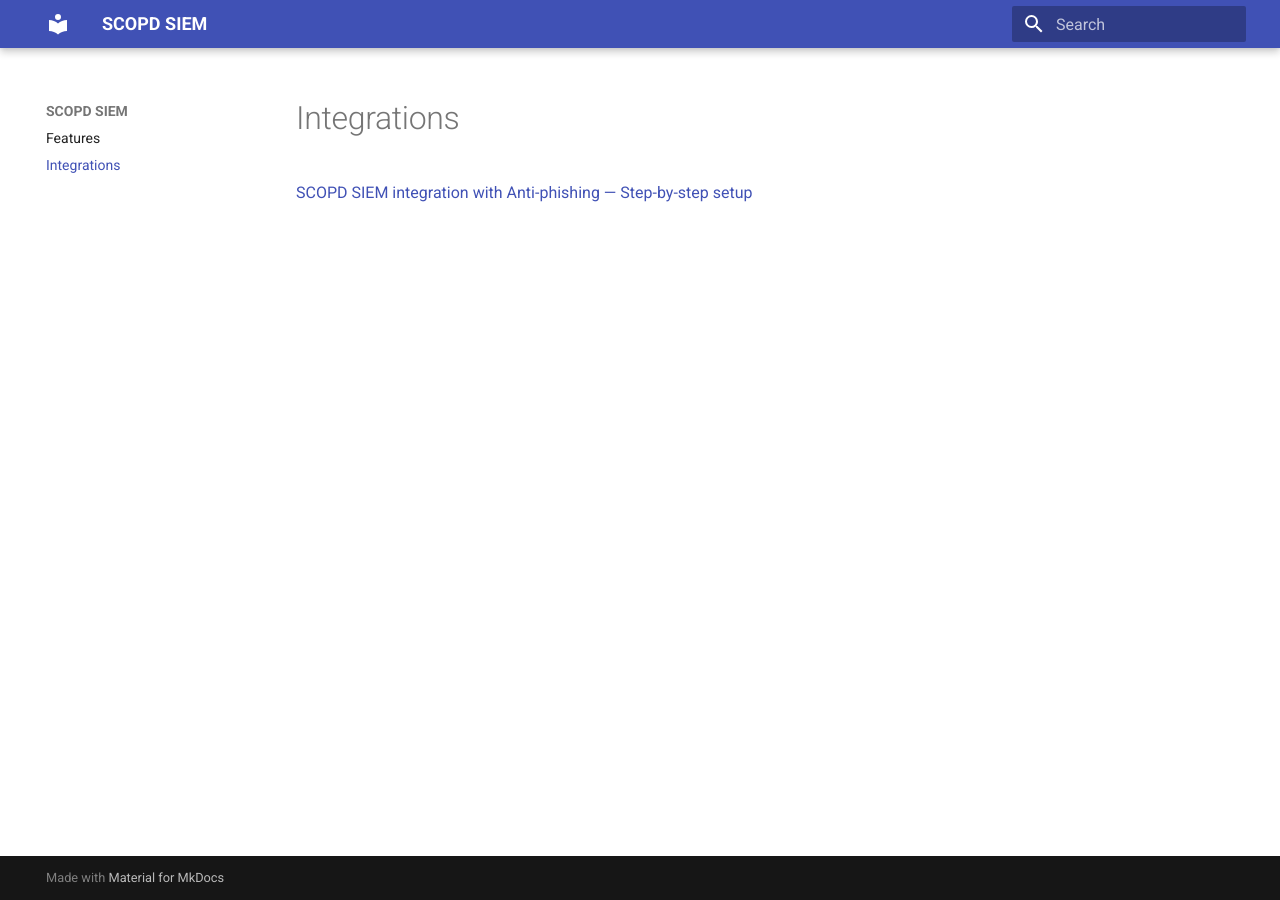
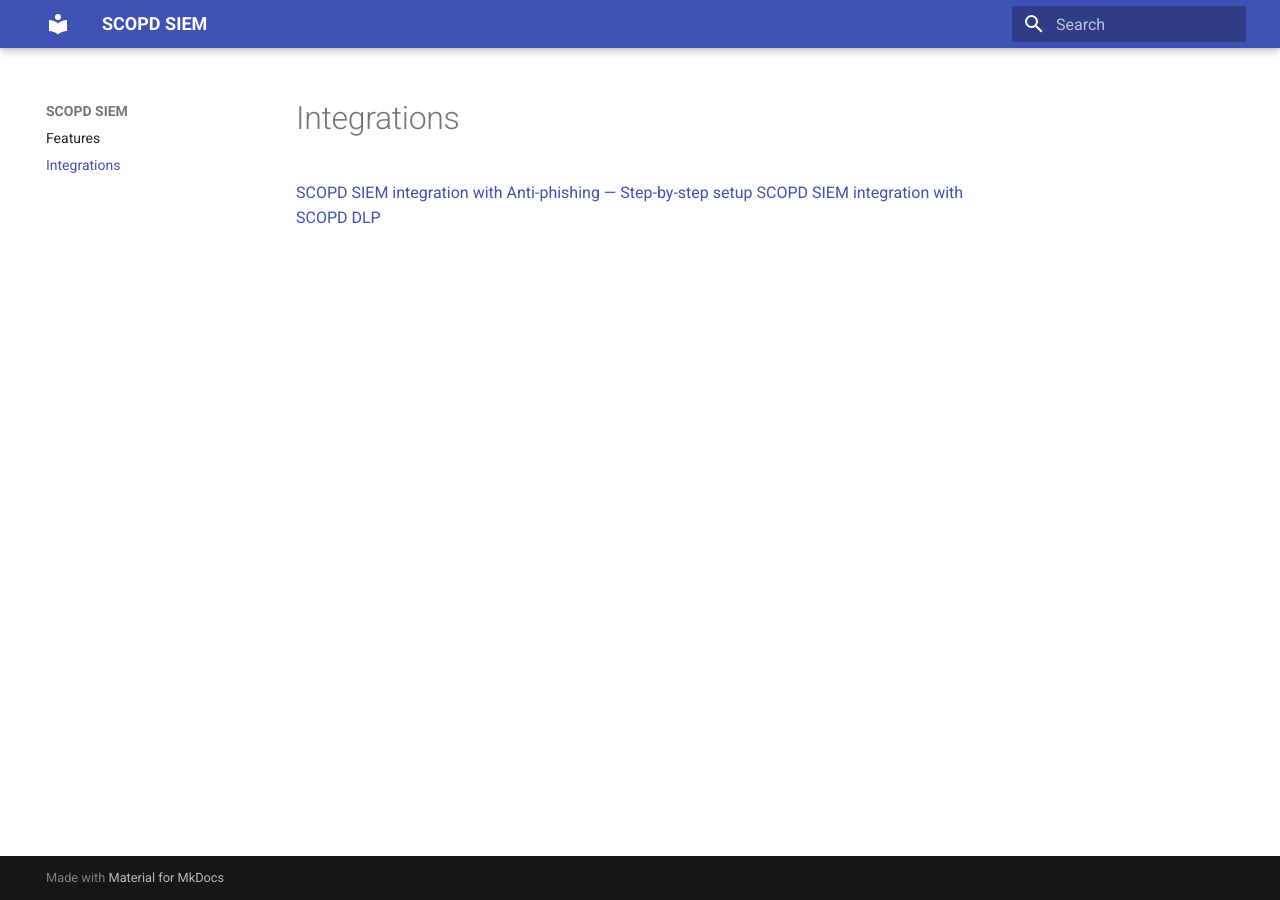
Before and after one commit to Netanelpo/scopd-integrations-docs, an MkDocs documentation site: the page built from docs/integration.md, in a window 1280 px wide. Built offline with MkDocs 1.6.1 and Material for MkDocs 9.7.7, drawn with Linux system fonts in a browser that asks for light colours.

Commit message:
Update integration.md

```diff
--- a/docs/integration.md
+++ b/docs/integration.md
@@ -1 +1,2 @@
 [SCOPD SIEM integration with Anti-phishing — Step-by-step setup](integrations/anti-phishing/anti-phishing.md)
+[SCOPD SIEM integration with SCOPD DLP](integrations/dlp/dlp.md)
```
